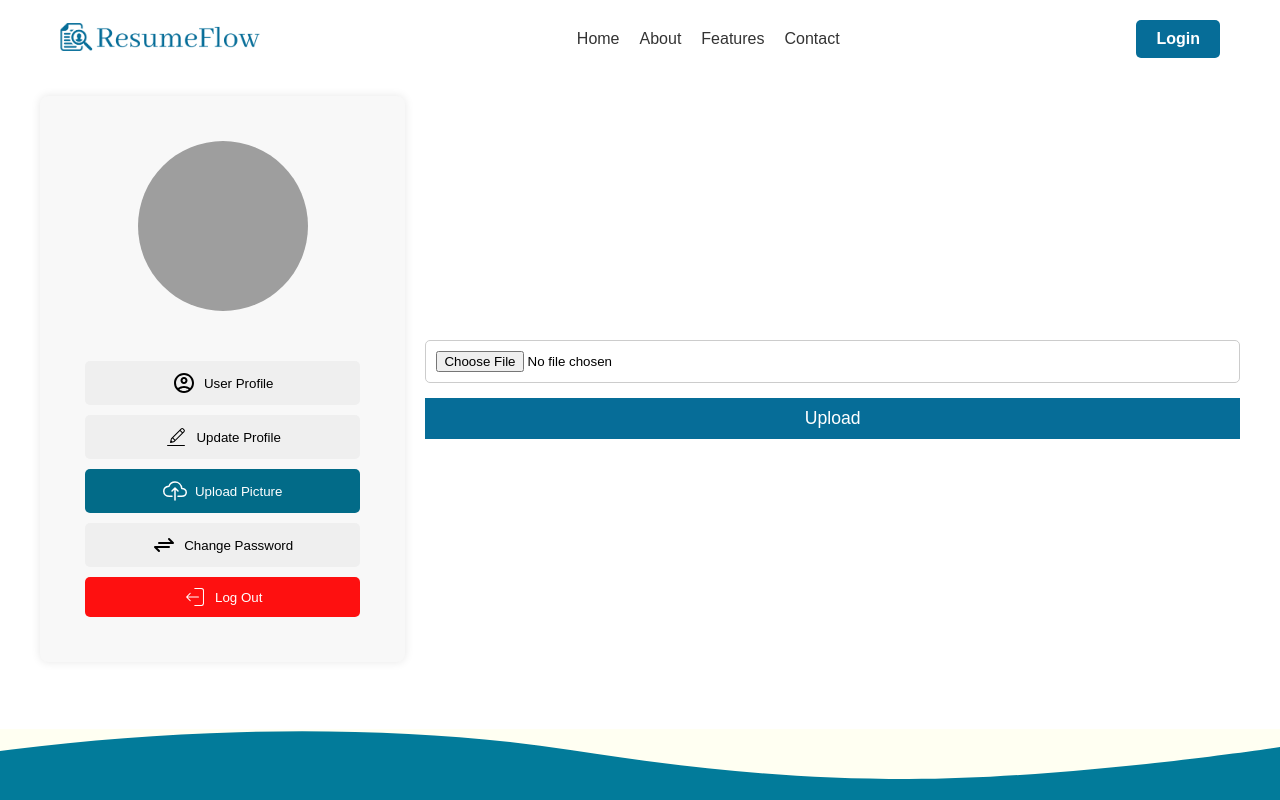
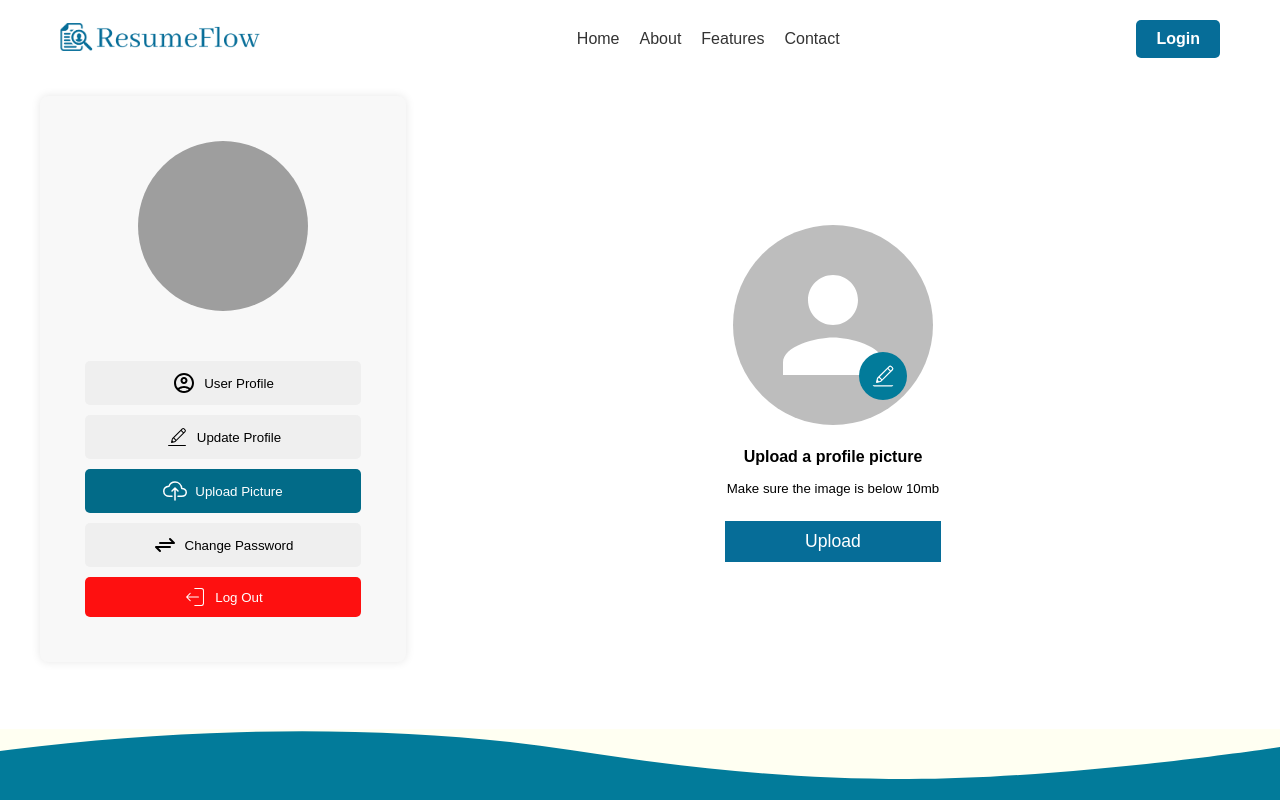
Before and after one commit to dev123chauhan/resume-builder, a React (Vite) app in the folder client/: page /account in a window 1280 px wide. Both pictures are taken after a click on the button "Upload Picture". Shown: the top 800 px of the page. Built offline with nearby package versions, Linux system fonts and the light colour scheme; grey boxes are pictures that could not be loaded.

Commit message:
upload picture

```diff
--- a/client/src/components/Profile/UpdateProfile.jsx
+++ b/client/src/components/Profile/UpdateProfile.jsx
@@ -1,27 +1,3 @@
-// import "../../css/updateprofile.css";
-
-// const UpdateProfile = () => {
-//   return (
-//     <div className="updateProfile">
-//       <h2>Update Profile</h2>
-//       <form className="form">
-//         <div className="formGroup">
-//           <label htmlFor="name">Name*</label>
-//           <input type="text" id="name" placeholder="Enter Name" />
-//         </div>
-//         <div className="formGroup">
-//           <label htmlFor="email">E-mail ID*</label>
-//           <input type="email" id="email" placeholder="Enter Email ID" />
-//         </div>
-//         {/* Add more form fields */}
-//         <button type="submit" className="saveButton">Save</button>
-//       </form>
-//     </div>
-//   );
-// };
-
-// export default UpdateProfile;
-
 import { useState } from "react";
 import axios from "axios";
 import useAuth from "../../hooks/useAuth";
@@ -99,13 +75,41 @@ const UpdateProfile = () => {
           />
         </div>
         <div className="form-group">
-          <label>Gender</label>
-          <select type="radio" name="gender" value={formData.gender} onChange={handleChange}>
-            <option value="Male">Male</option>
-            <option value="Female">Female</option>
-            <option value="Other">Other</option>
-          </select>
+          <div style={{ display: "flex", alignItems: "center" }}>
+            <label>Gender: </label>
+            <label style={{ marginRight: "10px" }}>
+              <input
+                type="radio"
+                name="gender"
+                value="Male"
+                checked={formData.gender === "Male"}
+                onChange={handleChange}
+              />
+              Male
+            </label>
+            <label style={{ marginRight: "10px" }}>
+              <input
+                type="radio"
+                name="gender"
+                value="Female"
+                checked={formData.gender === "Female"}
+                onChange={handleChange}
+              />
+              Female
+            </label>
+            <label>
+              <input
+                type="radio"
+                name="gender"
+                value="Other"
+                checked={formData.gender === "Other"}
+                onChange={handleChange}
+              />
+              Other
+            </label>
+          </div>
         </div>
+
         <div className="form-group">
           <label>Date of Birth</label>
           <input
--- a/client/src/components/Profile/UploadProfilePicture.jsx
+++ b/client/src/components/Profile/UploadProfilePicture.jsx
@@ -1,15 +1,109 @@
+// import  { useState } from 'react';
+// import axios from 'axios';
+// import { IconButton, Avatar, Box } from '@mui/material';
+// import { Edit } from '@mui/icons-material';
+// import useAuth from "../../hooks/useAuth";
+
+// const UploadProfilePicture = () => {
+//   const [file, setFile] = useState(null);
+//   const [preview, setPreview] = useState(null);
+//   const { user, setUser } = useAuth(); // Assuming useAuth hook provides user state
+
+//   const handleFileChange = (e) => {
+//     const selectedFile = e.target.files[0];
+//     if (selectedFile) {
+//       setFile(selectedFile);
+//       const reader = new FileReader();
+//       reader.onloadend = () => {
+//         setPreview(reader.result); // Read the file and set preview
+//       };
+//       reader.readAsDataURL(selectedFile); // Read file as data URL
+//     }
+//   };
+
+//   const handleSubmit = async (e) => {
+//     e.preventDefault();
+//     const formData = new FormData();
+//     formData.append('profileImage', file);
+
+//     try {
+//       const token = localStorage.getItem('token'); // Adjust based on how you store the token
+//       const res = await axios.post('http://localhost:5000/api/upload-profile-picture', formData, {
+//         headers: {
+//           'Content-Type': 'multipart/form-data',
+//           'x-auth-token': token, // Pass the token in headers
+//         },
+//       });
+
+//       // Update the user context with the new profile image
+//       setUser(res.data.user);
+
+//       alert('Profile picture uploaded successfully');
+//     } catch (err) {
+//       console.error('Error Response:', err.response);
+//       alert('Error uploading profile picture');
+//     }
+//   };
+
+//   return (
+//     <Box display="flex" flexDirection="column" alignItems="center">
+//       <form onSubmit={handleSubmit}>
+//         <input
+//           accept="image/*"
+//           style={{ display: 'none' }}
+//           id="profile-image-upload"
+//           type="file"
+//           onChange={handleFileChange}
+//         />
+//         <label htmlFor="profile-image-upload">
+//           <IconButton color="primary" aria-label="upload picture" component="span">
+//             <Avatar
+//               alt="Profile Picture"
+//               src={preview || (user && user.profileImage) ? preview || `http://localhost:5000/uploads/${user.profileImage}` : ""}
+//               sx={{ width: 200, height: 200 }}
+//             >
+//               <Edit />
+//             </Avatar>
+//           </IconButton>
+//         </label>
+//         <h4 style={{textAlign:"center"}}>Upload a profile picture</h4>
+//         <h5 style={{textAlign:"center",fontWeight:"lighter"}}>Make sure the image is below 10mb</h5>
+//         <button type="submit" style={{ marginTop: '10px' }}>
+//           Upload
+//         </button>
+//       </form>
+//     </Box>
+//   );
+// };
+
+// export default UploadProfilePicture;
+
+
+
+
+
+
 import  { useState } from 'react';
 import axios from 'axios';
-import useAuth from "../../hooks/useAuth"
+import { IconButton, Avatar, Box } from '@mui/material';
+import { CiEdit } from "react-icons/ci";
+import useAuth from "../../hooks/useAuth";
+
 const UploadProfilePicture = () => {
   const [file, setFile] = useState(null);
   const [preview, setPreview] = useState(null);
-  const {  setUser } = useAuth(); // Get the user and setUser from context
+  const { user, setUser } = useAuth(); // Assuming useAuth hook provides user state
 
   const handleFileChange = (e) => {
     const selectedFile = e.target.files[0];
-    setFile(selectedFile);
-    setPreview(URL.createObjectURL(selectedFile));
+    if (selectedFile) {
+      setFile(selectedFile);
+      const reader = new FileReader();
+      reader.onloadend = () => {
+        setPreview(reader.result); // Read the file and set preview
+      };
+      reader.readAsDataURL(selectedFile); // Read file as data URL
+    }
   };
 
   const handleSubmit = async (e) => {
@@ -28,7 +122,7 @@ const UploadProfilePicture = () => {
 
       // Update the user context with the new profile image
       setUser(res.data.user);
-      console.log(res.data);
+
       alert('Profile picture uploaded successfully');
     } catch (err) {
       console.error('Error Response:', err.response);
@@ -37,13 +131,48 @@ const UploadProfilePicture = () => {
   };
 
   return (
-    <div>
+    <Box display="flex" flexDirection="column" alignItems="center">
       <form onSubmit={handleSubmit}>
-        <input type="file" onChange={handleFileChange} />
-        {preview && <img src={preview} alt="Preview" style={{ width: '100px', height: '100px' }} />}
-        <button type="submit">Upload</button>
+        <input
+          accept="image/*"
+          style={{ display: 'none' }}
+          id="profile-image-upload"
+          type="file"
+          onChange={handleFileChange}
+        />
+        <label htmlFor="profile-image-upload">
+          <IconButton
+            color="primary"
+            aria-label="upload picture"
+            component="span"
+            style={{ position: 'relative', width: 'fit-content' }} // Ensure IconButton can be positioned relative
+          >
+            <Avatar
+              alt="Profile Picture"
+              src={preview || (user && user.profileImage) ? preview || `http://localhost:5000/uploads/${user.profileImage}` : ""}
+              sx={{ width: 200, height: 200 }}
+            />
+           <CiEdit
+              style={{
+                position: 'absolute',
+                bottom: '33',
+                right: '34',
+                color:"white",
+                backgroundColor: '#027b9a',
+                borderRadius: '50%',
+                padding: '10px',
+                fontSize:"3rem"
+              }}
+            />
+          </IconButton>
+        </label>
+        <h4 style={{ textAlign: "center" }}>Upload a profile picture</h4>
+        <h5 style={{ textAlign: "center", fontWeight: "lighter" }}>Make sure the image is below 10mb</h5>
+        <button type="submit" style={{ marginTop: '10px' }}>
+          Upload
+        </button>
       </form>
-    </div>
+    </Box>
   );
 };
 
--- a/client/src/css/profilesidebar.css
+++ b/client/src/css/profilesidebar.css
@@ -41,11 +41,7 @@
   justify-content: center;
 }
 
-.profile-option:hover,
-.log-out-button:hover {
-  background-color: #026b88;
-  color: white;
-}
+
 .activeSidebar{
   background-color: #026b88;
   color: white;
```
Also changed, not shown: 8 other files (tests, documents, lock files or other folders).
